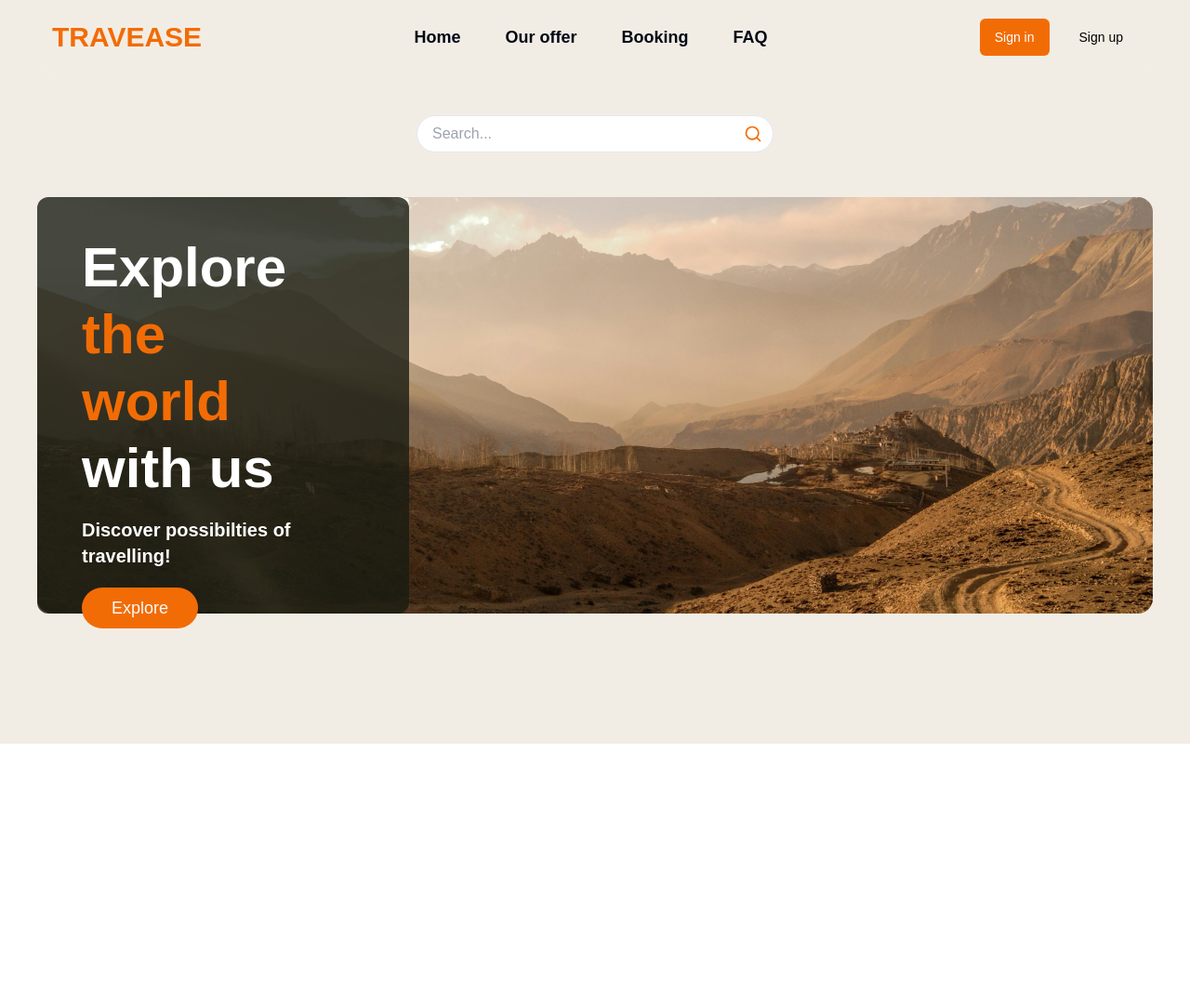
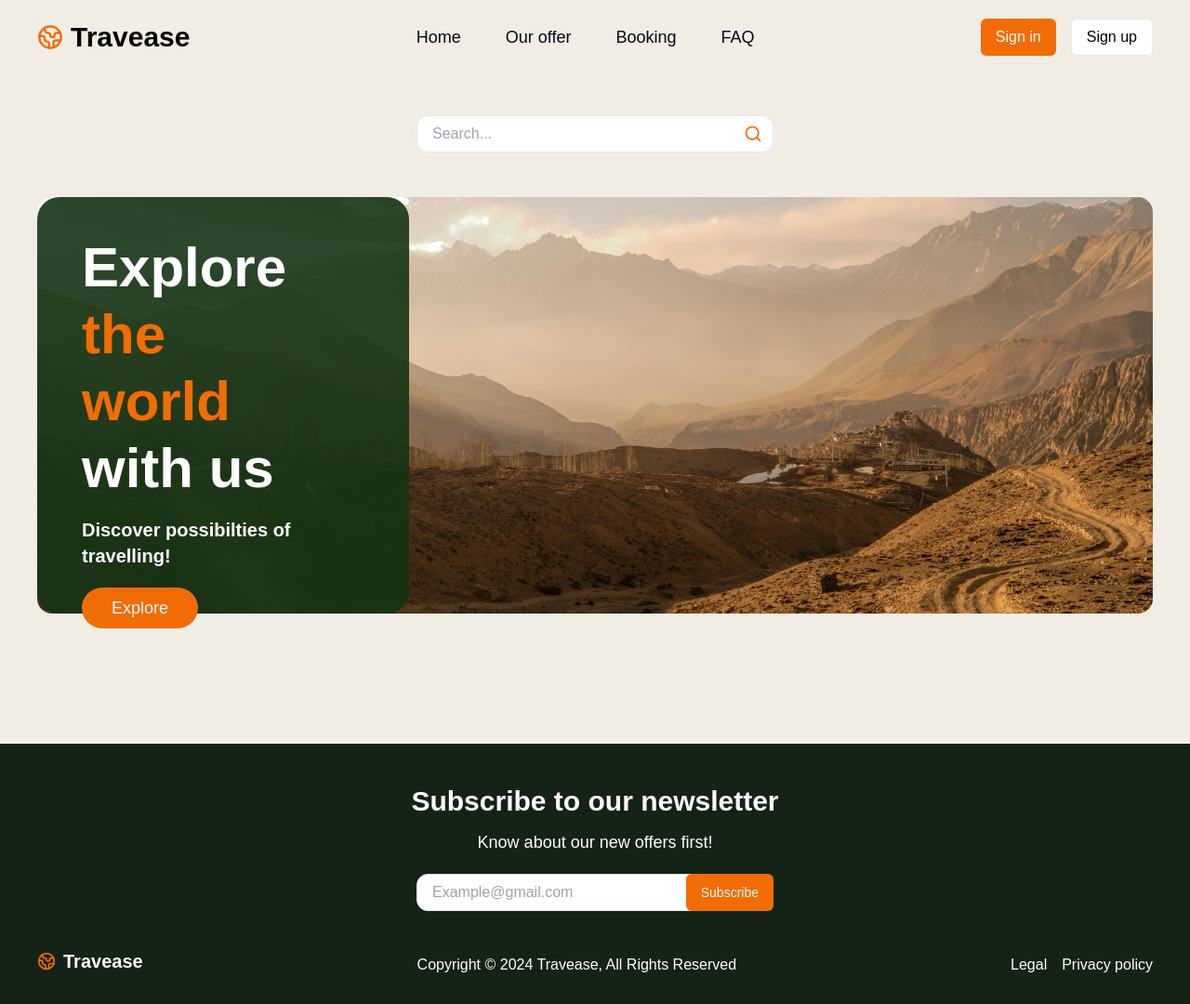
Before and after one commit to babish9887/travease, a Next.js app: page / in a window 1280 px wide. Shown: the whole page at 93% size. Before the commit the page ends 800 px from the top, so only its background shows below. Built offline with nearby package versions, Linux system fonts and the light colour scheme; a web font is replaced by a local one.

Commit message:
add footer

```diff
--- a/package.json
+++ b/package.json
@@ -24,6 +24,7 @@
     "eslint": "^8",
     "eslint-config-next": "14.2.5",
     "postcss": "^8",
+    "tailwind-scrollbar": "^3.1.0",
     "tailwindcss": "^3.4.1"
   }
 }
--- /dev/null
+++ b/src/app/(main)/faq/page.jsx
@@ -0,0 +1,29 @@
+import React from "react";
+
+const page = () => {
+  return (
+    <section className="w-full px-10 relative h-[calc(100vh-100px)] bg-main-background">
+      <div className="w-full rounded-2xl h-[28rem] relative mt-12 z-20 bg-[url('/faq.jpg')] bg-cover bg-center">
+        <div
+          className="bg-orange rounded-xl h-full md:w-1/2  xl:w-1/3 w-full absolute py-4 px-10 sm:px-12 xl:px-12 flex flex-col justify-end
+        "
+        >
+          <div className="md:w-full xl:w-3/4 w-2/3 sm:w-3/4 mt-6">
+            <h2 className="sm:text-6xl text-5xl leading-snug font-bold lg:leading-[1.2] text-black text-left">
+              FAQ
+            </h2>
+          </div>
+
+          <div>
+            <h4 className="text-black mt-4 text-xl font-semibold">
+              Search for answers here!
+            </h4>
+
+          </div>
+        </div>
+      </div>
+    </section>
+  );
+};
+
+export default page;
--- a/src/app/(main)/page.jsx
+++ b/src/app/(main)/page.jsx
@@ -5,18 +5,19 @@ import React from "react";
 
 const page = () => {
   return (
-    <main className="w-full relative h-[calc(100vh-100px)] bg-main-background">
+    <main className="w-full px-10 relative h-[calc(100vh-100px)] bg-main-background">
       <div className="w-full flex justify-center items-center mt-5 pt-6">
         <Input
           type="text"
           placeholder="Search..."
-          className=" font-medium rounded-full w-96 text-base"
+          className=" font-medium rounded-xl w-96 text-base"
+          icon
         />
       </div>
 
       <div className="w-full rounded-2xl h-[28rem] relative mt-12 z-20 bg-[url('/main.jpg')] bg-cover bg-center">
         <div
-          className="bg-main-green/80 rounded-xl h-full md:w-1/2  xl:w-1/3 w-full absolute py-4 px-10 sm:px-12 xl:px-12
+          className="bg-[#163314]/90 rounded-3xl h-full md:w-1/2  xl:w-1/3 w-full absolute py-4 px-10 sm:px-12 xl:px-12
         "
         >
           <div className="md:w-full xl:w-3/4 w-2/3 sm:w-3/4 mt-6">
@@ -30,7 +31,7 @@ const page = () => {
               Discover possibilties of travelling!
             </h4>
             <Button
-              className="mt-5 rounded-full bg-orange px-8 text-lg"
+              className="mt-5 rounded-full bg-orange hover:bg-orange/90 px-8 text-lg"
               size="lg"
             >
               <Link href={"#"}>Explore</Link>
--- a/src/app/globals.css
+++ b/src/app/globals.css
@@ -1,4 +1,5 @@
-@import url('https://fonts.cdnfonts.com/css/gelion');
+@import url("https://fonts.cdnfonts.com/css/gelion");
+
 @tailwind base;
 @tailwind components;
 @tailwind utilities;
@@ -60,6 +61,12 @@
   }
 }
 
+* {
+  scrollbar-width: thin;
+  scrollbar-color: var(--secondary) var(--primary);
+}
+
+
 @layer base {
   * {
     @apply border-border;
--- a/src/app/layout.js
+++ b/src/app/layout.js
@@ -2,6 +2,7 @@
 import { Poppins } from "next/font/google";
 import "./globals.css";
 import Navbar from "@/components/Navbar";
+import Footer from "@/components/Footer";
 
 const poppins = Poppins({
   subsets: ["latin"],
@@ -17,11 +18,12 @@ export default function RootLayout({ children }) {
   return (
     <html lang="en" data-theme="light">
       <body
-        className={`px-10 bg-main-background`}
+        className={`bg-main-background scroll-smooth`}
         style={{ fontFamily: "'Gelion', sans-serif" }}
       >
         <Navbar />
         {children}
+        <Footer />
       </body>
     </html>
   );
--- /dev/null
+++ b/src/components/Footer.jsx
@@ -0,0 +1,47 @@
+import React from "react";
+import { Input } from "./ui/input";
+import { Earth } from "lucide-react";
+import Link from "next/link";
+
+const Footer = () => {
+  return (
+    <footer className="w-full bg-main-green text-white flex flex-col justify-center items-center py-6">
+      <div className="text-center mt-5">
+        <h2 className="text-3xl font-semibold">Subscribe to our newsletter</h2>
+        <p
+          className="mt-3 font-thin text-lg
+        "
+        >
+          Know about our new offers first!
+        </p>
+        <div className="w-full flex justify-center items-center mt-5">
+          <Input
+            type="text"
+            placeholder="Example@gmail.com"
+            className=" font-medium rounded-xl w-96 text-base"
+            icon={false}
+          />
+        </div>
+      </div>
+
+      <div className="w-full text-center flex md:flex-row justify-between mt-10 items-center px-10 flex-col">
+        <div className="flex gap-2 items-center justify-center mb-2">
+          <Earth className="h-5 w-5 text-orange" />
+          <h2 className="font-bold text-xl text-white">Travease</h2>
+        </div>
+
+        <p className="font-thin">
+          Copyright &copy; {new Date().getFullYear()} Travease, All Rights
+          Reserved{" "}
+        </p>
+
+        <div className="font-thin flex items-center justify-center gap-4">
+          <Link href={"#"}>Legal</Link>
+          <Link href={"#"}>Privacy policy</Link>
+        </div>
+      </div>
+    </footer>
+  );
+};
+
+export default Footer;
--- a/src/components/Navbar.jsx
+++ b/src/components/Navbar.jsx
@@ -1,21 +1,21 @@
 "use client";
 import Link from "next/link";
 import React, { useRef, useState } from "react";
-import { Input } from "./ui/input";
-import { Menu } from "lucide-react";
+import { Earth, Menu } from "lucide-react";
 import { Button } from "./ui/button";
 
 const Navbar = () => {
   const ref = useRef(null);
   const [showMenu, setShowMenu] = useState(false);
   return (
-    <nav className="w-full flex justify-between items-center py-5 rounded-3xl px-4 sticky top-0 bg-main-background z-50">
-      <div>
-        <h2 className="font-extrabold lg:text-3xl text-2xl text-orange uppercase">
+    <nav className="w-full flex justify-between items-center py-5 px-10 sticky top-0 bg-main-background z-50">
+      <div className="flex gap-2 items-center">
+        <Earth className="h-7 w-7 text-orange" />
+        <h2 className="font-extrabold lg:text-3xl text-2xl text-black">
           Travease
         </h2>
       </div>
-      <div className="md:flex items-center gap-8 lg:gap-12 font-semibold hidden text-lg">
+      <div className="md:flex items-center gap-8 lg:gap-12 font-medium hidden text-lg">
         <Link href={"#"} className="hover:text-orange">
           Home
         </Link>
@@ -88,12 +88,12 @@ const Navbar = () => {
 
       <div className="md:flex gap-4 hidden">
         <Button
-          className="bg-orange text-white hover:bg-orange/80"
+          className="bg-orange text-white text-base hover:bg-orange/80"
           variant="secondary"
         >
           Sign in
         </Button>
-        <Button className="text-black" variant="ghost">
+        <Button className="text-black text-base" variant="outline">
           Sign up
         </Button>
       </div>
--- a/src/components/ui/input.jsx
+++ b/src/components/ui/input.jsx
@@ -2,6 +2,7 @@ import * as React from "react";
 
 import { cn } from "@/lib/utils";
 import { Search } from "lucide-react";
+import { Button } from "./button";
 
 const Input = React.forwardRef(({ className, type, ...props }, ref) => {
   return (
@@ -9,13 +10,17 @@ const Input = React.forwardRef(({ className, type, ...props }, ref) => {
       <input
         type={type}
         className={cn(
-          "flex h-10 w-full rounded-md border border-input bg-background px-4 py-2 text-sm ring-offset-background file:border-0 file:bg-transparent file:text-sm file:font-medium placeholder:black focus-visible:outline-none focus-visible:ring-1 focus-visible:ring-ring focus-visible:ring-offset-2 disabled:cursor-not-allowed disabled:opacity-50",
+          "flex h-10 text-black w-full rounded-md border border-input bg-background px-4 py-2 text-sm ring-offset-background file:border-0 file:bg-transparent file:text-sm file:font-medium placeholder:black focus-visible:outline-none focus-visible:ring-1 focus-visible:ring-ring focus-visible:ring-offset-2 disabled:cursor-not-allowed disabled:opacity-50",
           className
         )}
         ref={ref}
         {...props}
       />
-      <Search className="absolute right-3 cursor-pointer w-5 h-5 text-orange" />
+      {props.icon ? (
+        <Search className="absolute right-3 cursor-pointer w-5 h-5 text-orange" />
+      ) : (
+        <Button className="absolute right-0 bg-orange hover:bg-orange/90">Subscribe</Button>
+      )}
     </div>
   );
 });
--- a/tailwind.config.js
+++ b/tailwind.config.js
@@ -1,4 +1,5 @@
-import daisyui from "daisyui"
+import daisyui from "daisyui";
+
 /** @type {import('tailwindcss').Config} */
 module.exports = {
   daisyui: {
@@ -57,11 +58,11 @@ module.exports = {
         },
         "main-background": "#F2EDE4",
         "secondary-background": "#DFD9CE",
-        "orange": "#F26C05",
+        orange: "#F26C05",
         "second-orange": "#F4954B",
         "dark-black": "#142316",
-        "biege": "#E2D7BA",
-        "main-green": "#1A1C12",
+        biege: "#E2D7BA",
+        "main-green": "#142316",
       },
       borderRadius: {
         lg: "var(--radius)",
@@ -84,5 +85,5 @@ module.exports = {
       },
     },
   },
-  plugins: [require("tailwindcss-animate"), daisyui],
+  plugins: [require("tailwindcss-animate", "tailwind-scrollbar"), daisyui],
 };
```
Also changed, not shown: public/faq.jpg (added), 1 other file (tests, documents, lock files or other folders).
